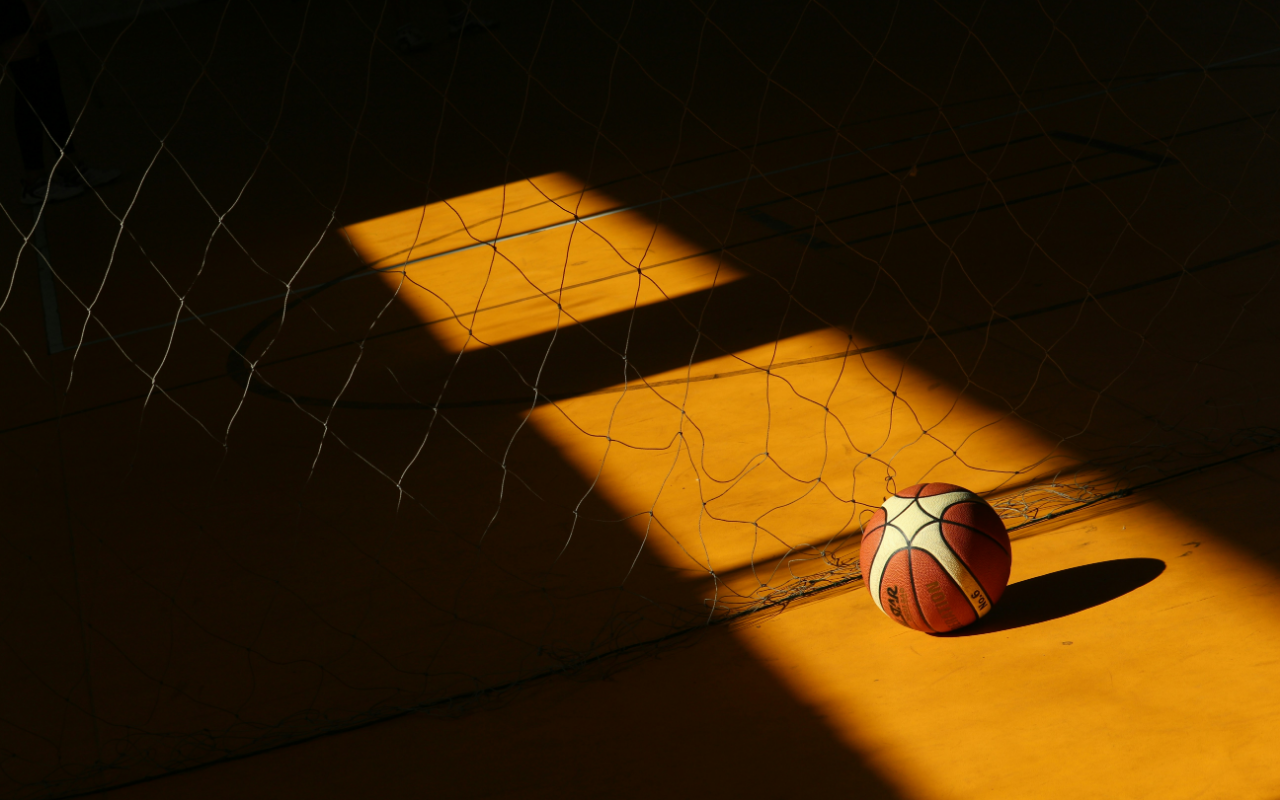
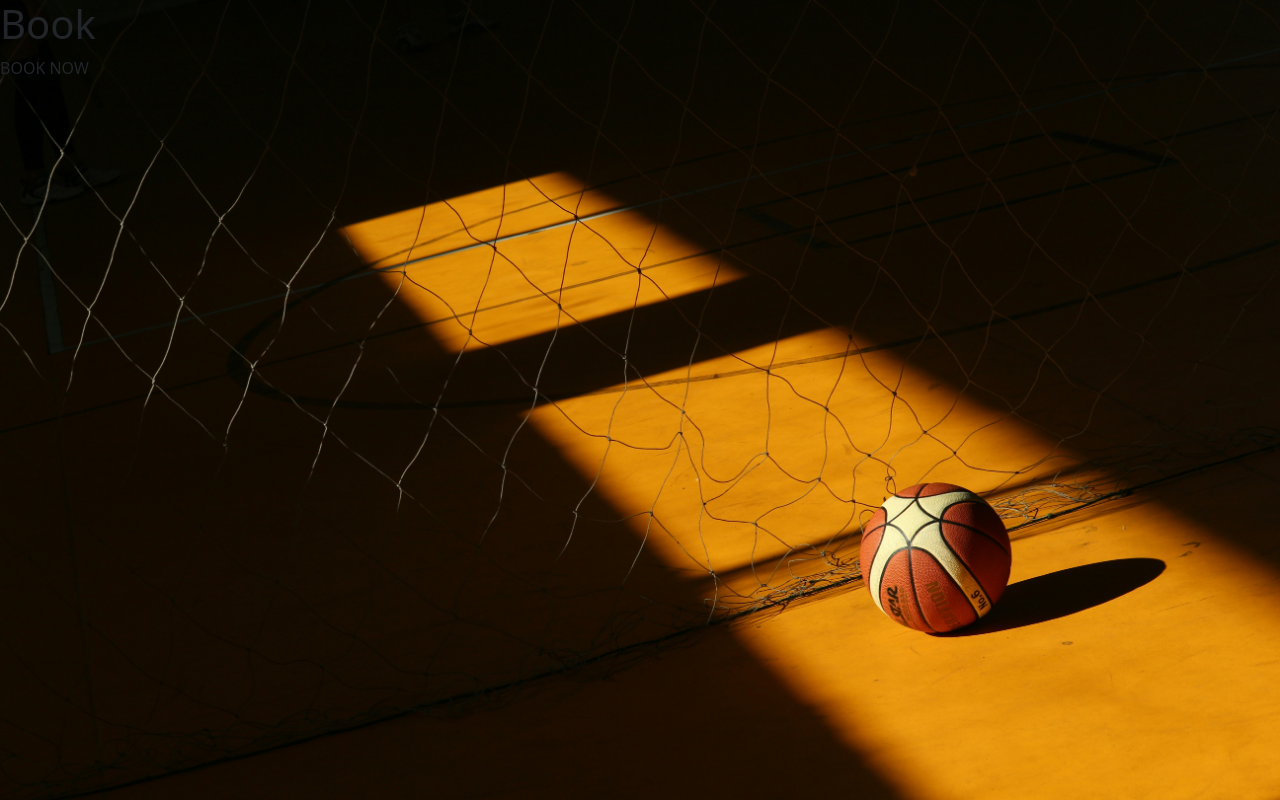
Before and after one commit to psal-afk/basketbookapp, a React (Create React App) app: page /book in a window 1280 px wide. Before the commit this address had no page. Built offline with nearby package versions, Linux system fonts and the light colour scheme.

Commit message:
initial commits

```diff
--- a/src/App.js
+++ b/src/App.js
@@ -4,6 +4,7 @@ import { BrowserRouter as Router, Route, Routes } from "react-router-dom";
 import "bootstrap/dist/css/bootstrap.min.css";
 import Home from "./components/Home";
 import MyBookings from "./components/MyBookings";
+import Book from "./components/Book";
 import Contact from "./components/Contact";
 import images from "./images/img-2.jpg";
 import "./styles/Home.css";
@@ -23,6 +24,7 @@ function App() {
           <Route path="/" element={<Home />} />
           <Route path="/my-bookings" element={<MyBookings />} />
           <Route path="/contact" element={<Contact />} />
+          <Route path="/book" element={<Book />} />
         </Routes>
       </Router>
     </div>
--- a/src/components/Book.js
+++ b/src/components/Book.js
@@ -0,0 +1,12 @@
+import React from "react";
+
+const Book = () => {
+  return (
+    <div className="book">
+      <h1>Book </h1>
+      <p>BOOK NOW</p>
+    </div>
+  );
+};
+
+export default Book;
```
